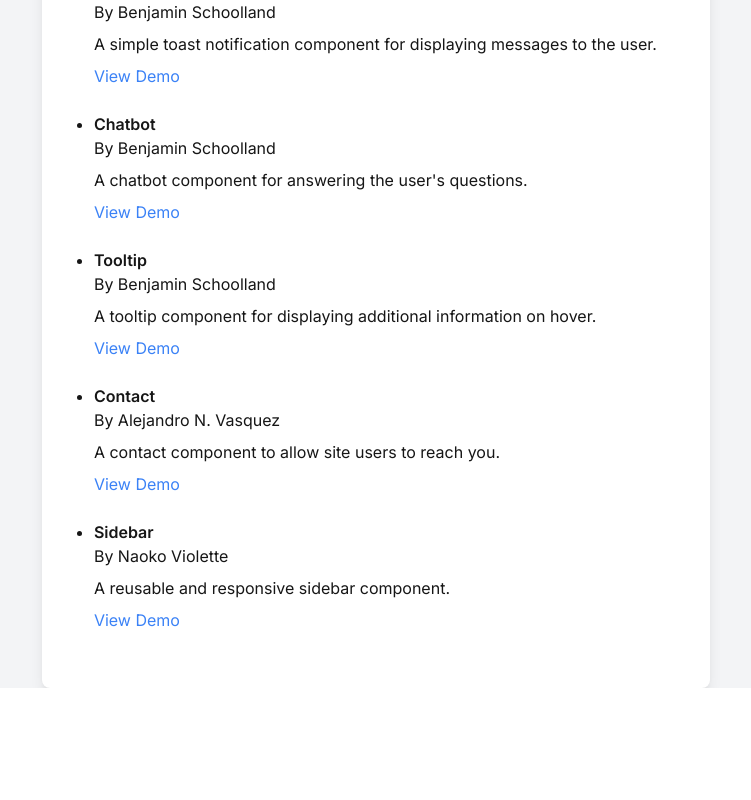
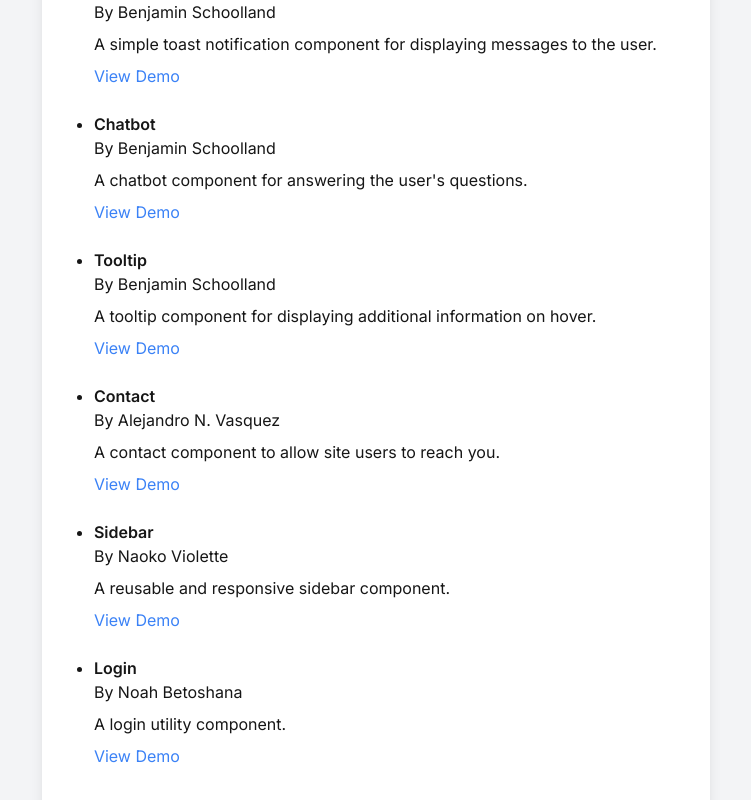
Before and after one commit to Operating-Owls/next-component-library, a Next.js app: page / in a window 1280 px wide. Shown: the part 220-1020 px from the top of the page, without its empty margins (264-1015 px from the left). Before the commit the page ends 908 px from the top, so only its background shows below. Built offline with nearby package versions, Linux system fonts and the light colour scheme.

Commit message:
Update page.js

```diff
--- a/app/page.js
+++ b/app/page.js
@@ -79,6 +79,19 @@ export default function Home() {
             <a href="/sidebar/dashboard" className="text-blue-500 hover:text-blue-700">View Demo</a>
           </p>
         </li>
+        {/* Login */}
+        <li className="mb-6">
+        <h3 className="font-semibold">Login</h3>
+          <p className="mb-2">
+            By Noah Betoshana
+          </p>
+          <p className="mb-2">
+            A login utility component.
+          </p>
+          <p>
+            <a href="/login-demo" className="text-blue-500 hover:text-blue-700">View Demo</a>
+          </p>
+        </li>
         </ul>
       </div>
     </div>
```
